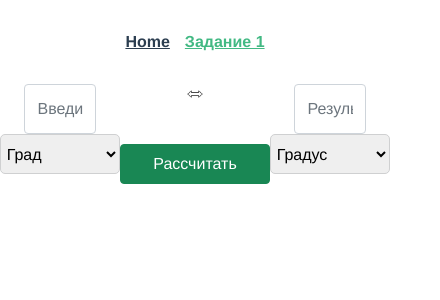
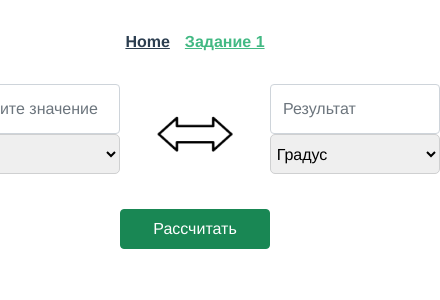
Before and after one commit to Arianr0d/DPO_VUE, a Vue app: page /unitconversion in a window 390 px wide. Shown: the top 300 px of the page, 440 px wide, since content can reach past the window. Built offline with nearby package versions, Linux system fonts and the light colour scheme.

Commit message:
fix: добавлен media-запрос в unitconversion

```diff
--- a/src/views/UnitConversion.vue
+++ b/src/views/UnitConversion.vue
@@ -83,11 +83,11 @@ export default {
          button {
             width: 150px;
             height: 40px;
-            margin: 40px 0 0 0;
+            margin: 25px 0 0 0;
          }
 
          img {
-            height: vw(100);
+            height: 100px;
             margin: 0px 20px;
          }
       }
@@ -115,4 +115,11 @@ export default {
       border-radius: 5px;
       border: 1px solid #CFD0D1;
    }
+
+   @media (max-width: 930px) {
+      .width_el {
+         width: 170px;
+         height: 50px;
+      }
+   }
 </style>
```
